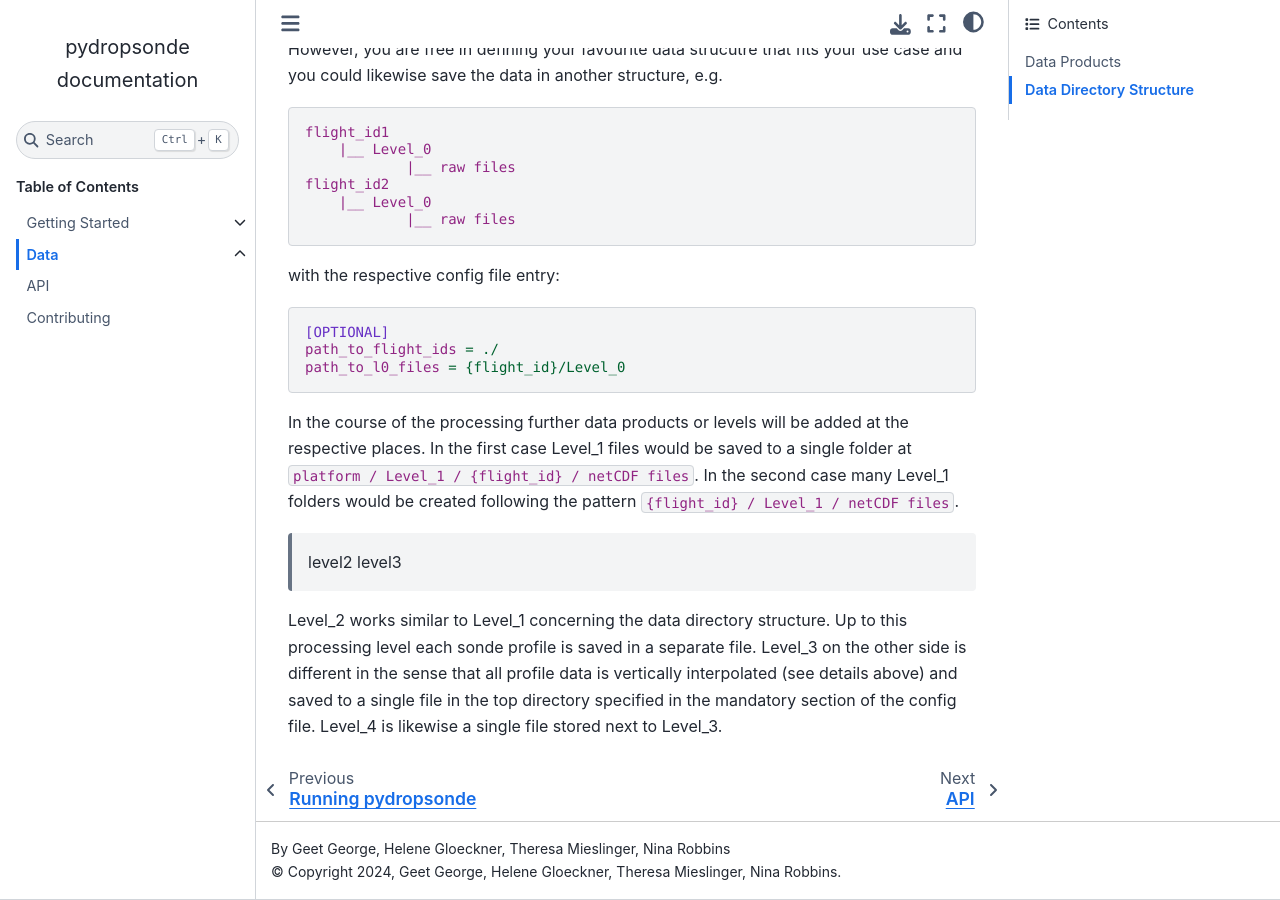
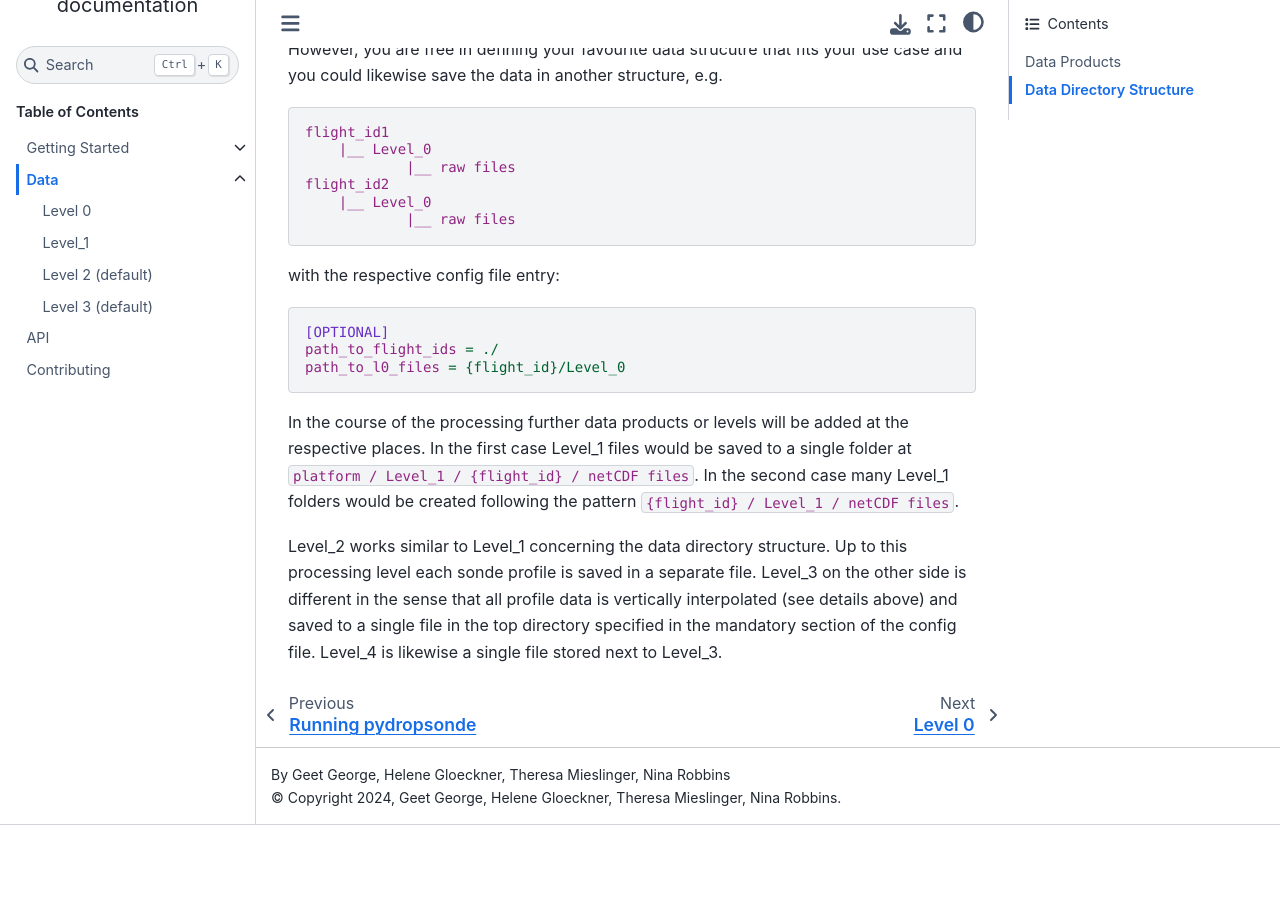
Before and after one commit to tmieslinger/pydropsonde, a Sphinx documentation site: the page built from docs/source/data/index.rst, in a window 1280 px wide and 900 px high, scrolled down 1590 px. Built offline with Sphinx 7.4.7 and the Sphinx Book theme 1.1.4, drawn with Linux system fonts in a browser that asks for light colours; after the commit the page ends 2415 px from its top, so only the background shows below that; some of the changed lines change nothing that is shown.

Commit message:
hide and rearrange toctree on data levels

```diff
--- a/docs/source/data/index.rst
+++ b/docs/source/data/index.rst
@@ -84,15 +84,20 @@ with the respective config file entry:
         path_to_flight_ids = ./
         path_to_l0_files = {flight_id}/Level_0
 
-.. toctree::
-    :caption: Level Description
 In the course of the processing further data products or levels will be added at the respective places.
 In the first case Level_1 files would be saved to a single folder at ``platform / Level_1 / {flight_id} / netCDF files``.
 In the second case many Level_1 folders would be created following the pattern ``{flight_id} / Level_1 / netCDF files``.
 
-    level2
-    level3
 Level_2 works similar to Level_1 concerning the data directory structure.
 Up to this processing level each sonde profile is saved in a separate file.
 Level_3 on the other side is different in the sense that all profile data is vertically interpolated (see details above) and saved to a single file in the top directory specified in the mandatory section of the config file.
 Level_4 is likewise a single file stored next to Level_3.
+
+
+.. toctree::
+    :hidden:
+
+    level0
+    level1
+    level2
+    level3
```
